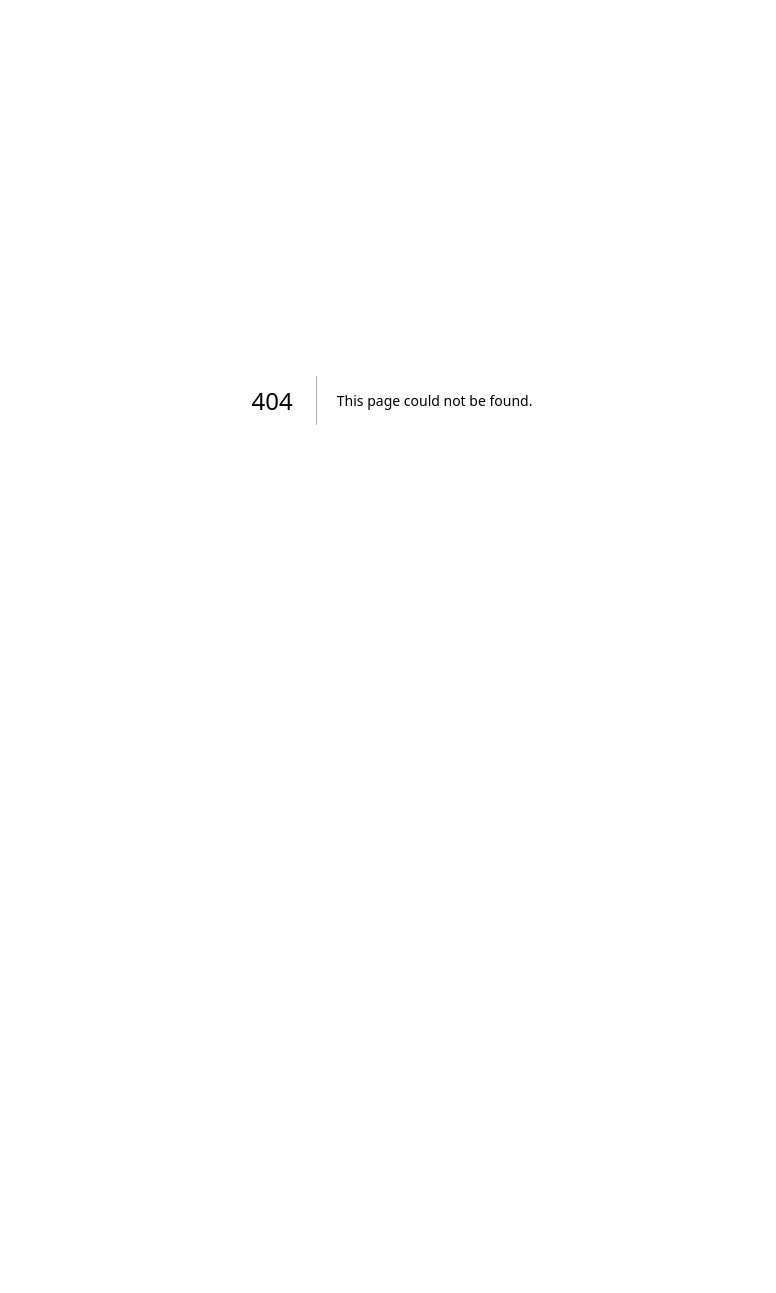
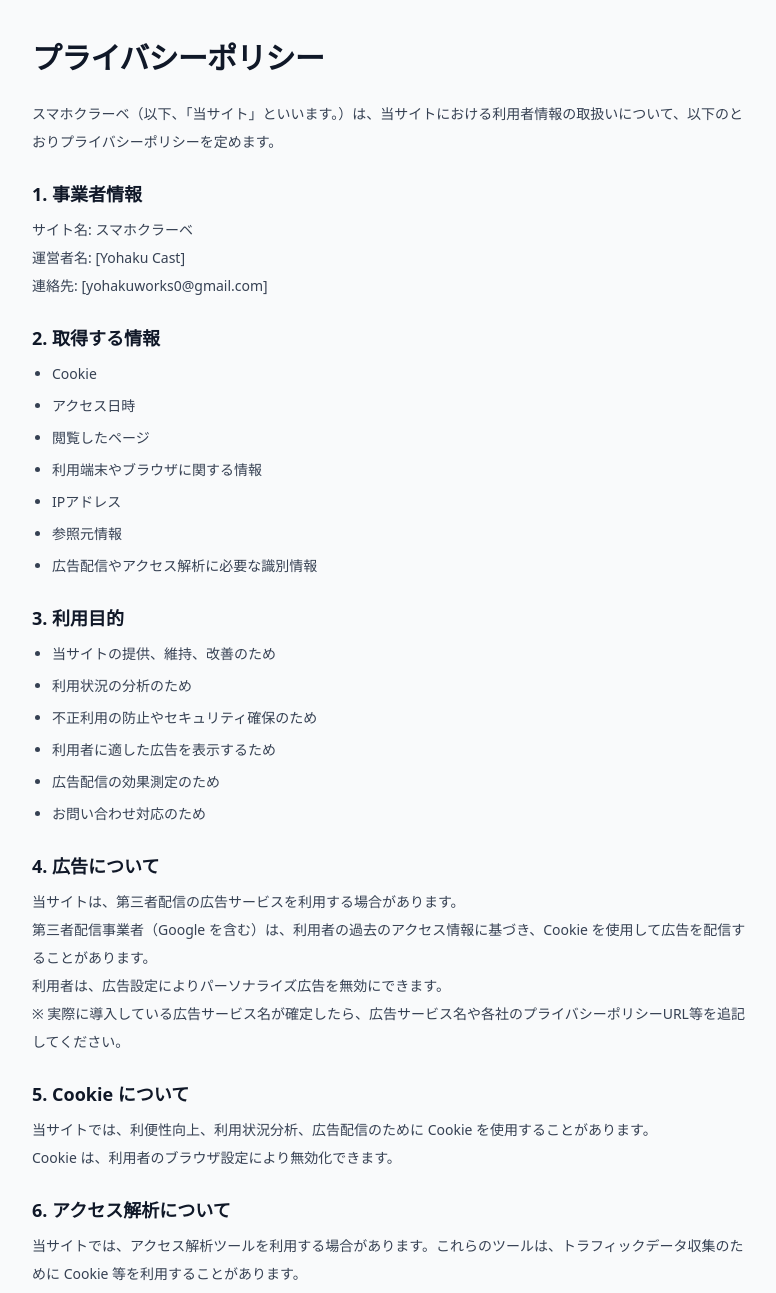
Before and after one commit to koyaaaan/sumaho-clarbe, a Next.js app: page /privacy in a window 1280 px wide. Before the commit this address had no page. Shown: the top 1293 px of the page, without its empty margins (248-1024 px from the left). Before the commit the page ends 800 px from the top, so only its background shows below. Built offline with nearby package versions, Linux system fonts and the light colour scheme.

Commit message:
Add privacy policy page and footer link

```diff
--- a/app/page.tsx
+++ b/app/page.tsx
@@ -255,8 +255,16 @@ export default function Home() {
 
       {/* フッター */}
       <footer className="mt-12 border-t border-gray-200 py-6 text-center text-xs text-gray-400 dark:border-gray-800">
-        <p>スマホクラーベ — スマートフォン スペック比較 | データは各メーカー公式サイトに基づく</p>
-      </footer>
+  <p>スマホクラーベ — スマートフォン スペック比較 | データは各メーカー公式サイトに基づく</p>
+  <div className="mt-2">
+    <a
+      href="/privacy"
+      className="text-gray-500 underline-offset-2 hover:underline dark:text-gray-400"
+    >
+      プライバシーポリシー
+    </a>
+  </div>
+</footer>
     </div>
   );
 }
--- /dev/null
+++ b/app/privacy/page.tsx
@@ -0,0 +1,112 @@
+export const metadata = {
+  title: "プライバシーポリシー | スマホクラーベ",
+};
+
+export default function PrivacyPage() {
+  return (
+    <main className="mx-auto max-w-3xl px-4 py-10 sm:px-6">
+      <h1 className="mb-6 text-3xl font-bold tracking-tight text-gray-900 dark:text-gray-100">
+        プライバシーポリシー
+      </h1>
+
+      <div className="space-y-6 text-sm leading-7 text-gray-700 dark:text-gray-300">
+        <p>
+          スマホクラーベ（以下、「当サイト」といいます。）は、当サイトにおける利用者情報の取扱いについて、以下のとおりプライバシーポリシーを定めます。
+        </p>
+
+        <section>
+          <h2 className="mb-2 text-lg font-semibold text-gray-900 dark:text-gray-100">
+            1. 事業者情報
+          </h2>
+          <p>サイト名: スマホクラーベ</p>
+          <p>運営者名: [Yohaku Cast]</p>
+          <p>連絡先: [yohakuworks0@gmail.com]</p>
+        </section>
+
+        <section>
+          <h2 className="mb-2 text-lg font-semibold text-gray-900 dark:text-gray-100">
+            2. 取得する情報
+          </h2>
+          <ul className="list-disc space-y-1 pl-5">
+            <li>Cookie</li>
+            <li>アクセス日時</li>
+            <li>閲覧したページ</li>
+            <li>利用端末やブラウザに関する情報</li>
+            <li>IPアドレス</li>
+            <li>参照元情報</li>
+            <li>広告配信やアクセス解析に必要な識別情報</li>
+          </ul>
+        </section>
+
+        <section>
+          <h2 className="mb-2 text-lg font-semibold text-gray-900 dark:text-gray-100">
+            3. 利用目的
+          </h2>
+          <ul className="list-disc space-y-1 pl-5">
+            <li>当サイトの提供、維持、改善のため</li>
+            <li>利用状況の分析のため</li>
+            <li>不正利用の防止やセキュリティ確保のため</li>
+            <li>利用者に適した広告を表示するため</li>
+            <li>広告配信の効果測定のため</li>
+            <li>お問い合わせ対応のため</li>
+          </ul>
+        </section>
+
+        <section>
+          <h2 className="mb-2 text-lg font-semibold text-gray-900 dark:text-gray-100">
+            4. 広告について
+          </h2>
+          <p>当サイトは、第三者配信の広告サービスを利用する場合があります。</p>
+          <p>第三者配信事業者（Google を含む）は、利用者の過去のアクセス情報に基づき、Cookie を使用して広告を配信することがあります。</p>
+          <p>利用者は、広告設定によりパーソナライズ広告を無効にできます。</p>
+          <p>※ 実際に導入している広告サービス名が確定したら、広告サービス名や各社のプライバシーポリシーURL等を追記してください。</p>
+        </section>
+
+        <section>
+          <h2 className="mb-2 text-lg font-semibold text-gray-900 dark:text-gray-100">
+            5. Cookie について
+          </h2>
+          <p>当サイトでは、利便性向上、利用状況分析、広告配信のために Cookie を使用することがあります。</p>
+          <p>Cookie は、利用者のブラウザ設定により無効化できます。</p>
+        </section>
+
+        <section>
+          <h2 className="mb-2 text-lg font-semibold text-gray-900 dark:text-gray-100">
+            6. アクセス解析について
+          </h2>
+          <p>当サイトでは、アクセス解析ツールを利用する場合があります。これらのツールは、トラフィックデータ収集のために Cookie 等を利用することがあります。</p>
+          <p>この情報は匿名で収集され、特定の個人を直接識別するものではありません。</p>
+        </section>
+
+        <section>
+          <h2 className="mb-2 text-lg font-semibold text-gray-900 dark:text-gray-100">
+            7. 個人情報の第三者提供
+          </h2>
+          <p>当サイトは、法令に基づく場合を除き、利用者本人の同意なく個人情報を第三者へ提供しません。</p>
+        </section>
+
+        <section>
+          <h2 className="mb-2 text-lg font-semibold text-gray-900 dark:text-gray-100">
+            8. 外部サービスへのリンク
+          </h2>
+          <p>当サイトには、外部サイトへのリンクが含まれる場合があります。リンク先サイトにおける個人情報等の取扱いについて、当サイトは責任を負いません。</p>
+        </section>
+
+        <section>
+          <h2 className="mb-2 text-lg font-semibold text-gray-900 dark:text-gray-100">
+            9. プライバシーポリシーの変更
+          </h2>
+          <p>本ポリシーは、必要に応じて変更することがあります。変更後の内容は、当サイト上に掲載した時点から効力を生じるものとします。</p>
+        </section>
+
+        <section>
+          <h2 className="mb-2 text-lg font-semibold text-gray-900 dark:text-gray-100">
+            10. お問い合わせ
+          </h2>
+          <p>運営者名: [運営者名]</p>
+          <p>連絡先: [メールアドレスまたはお問い合わせURL]</p>
+        </section>
+      </div>
+    </main>
+  );
+}
```
